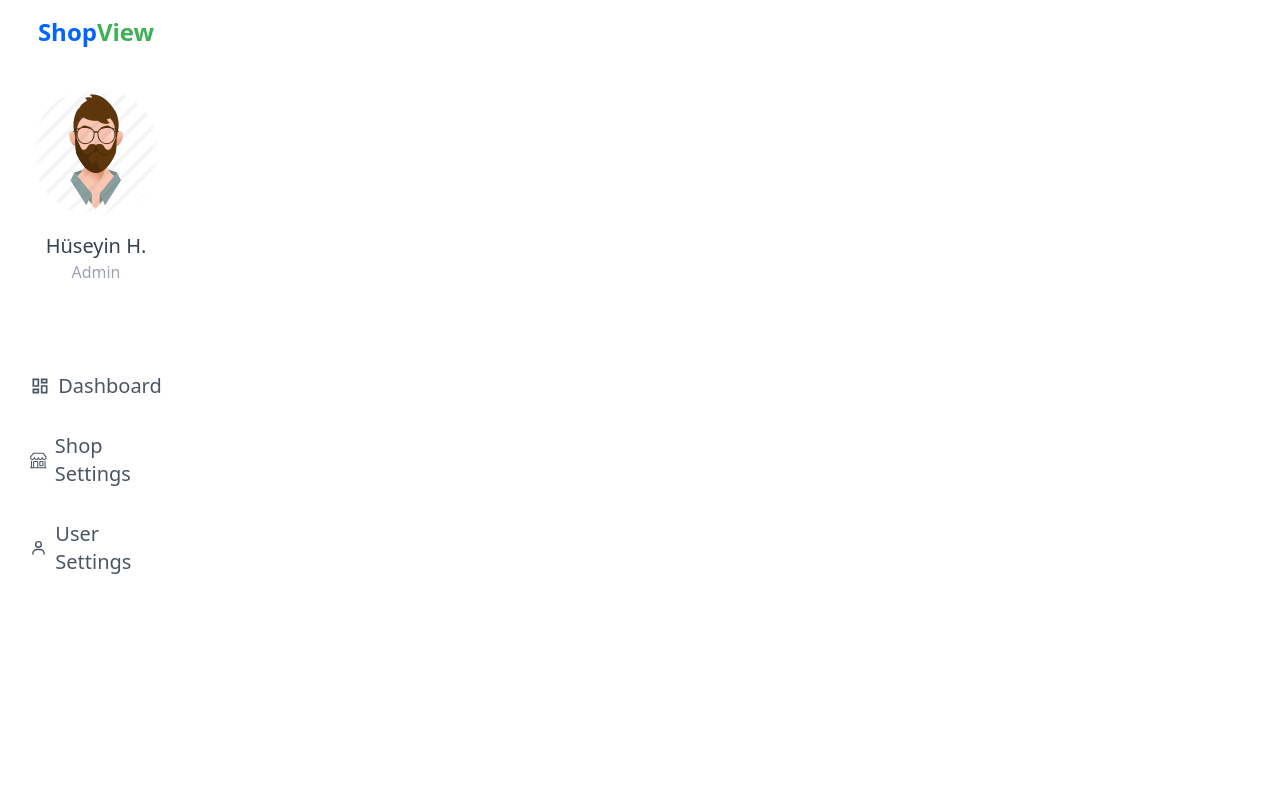
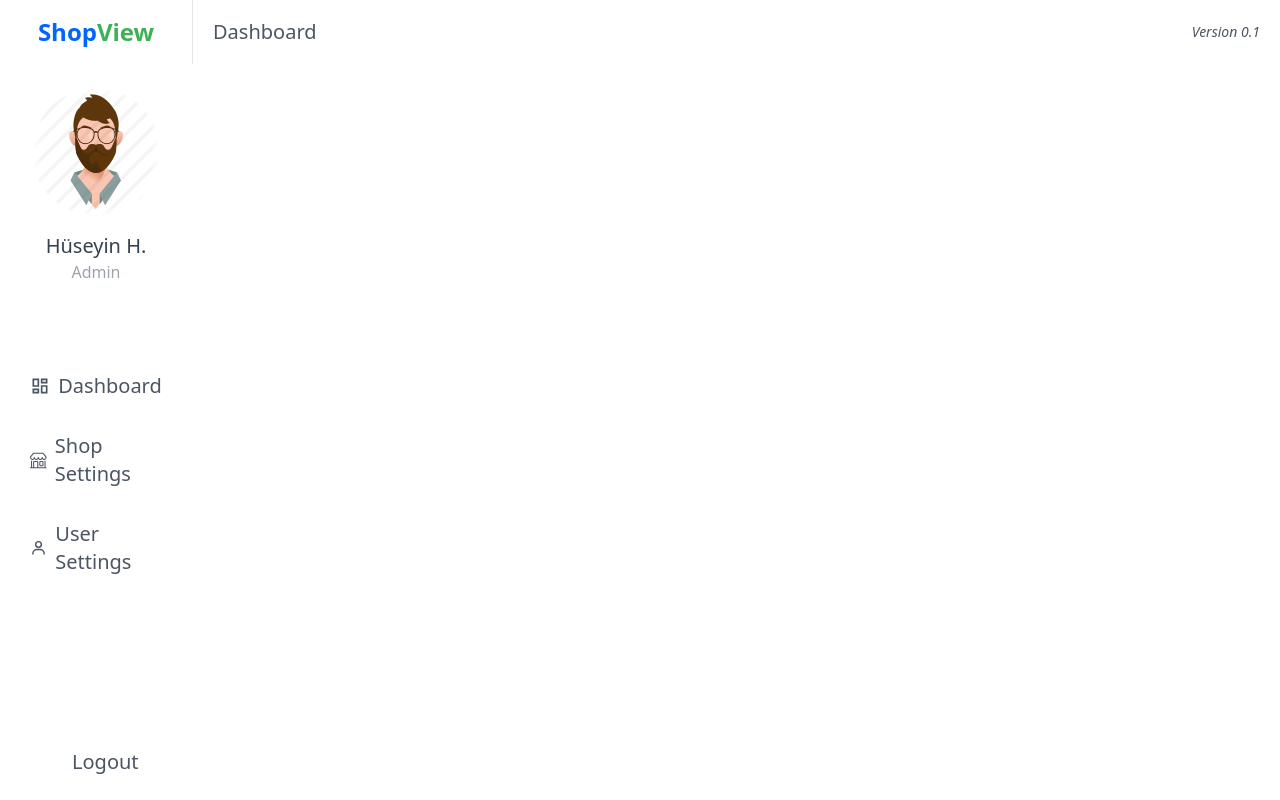
Before and after one commit to hsynhcglu/shopview, a React (Create React App) app in the folder client/: page /admin in a window 1280 px wide. Built offline with nearby package versions, Linux system fonts and the light colour scheme.

Commit message:
some admin panel innovations

```diff
--- a/client/src/App.js
+++ b/client/src/App.js
@@ -1,5 +1,8 @@
 import { BrowserRouter as Router, Route, Routes } from "react-router-dom";
+import AdminDashboard from "./admin/AdminDashboard";
 import AdminHome from "./admin/AdminHome";
+import AdminHeader from "./components/AdminHeader";
+import AdminSidebar from "./components/AdminSidebar";
 import Home from "./Pages/Home";
 import Login from './Pages/Login';
 import Register from './Pages/Register';
@@ -14,7 +17,7 @@ function App() {
             <Route path="/login" element={<Login />} />
             <Route path="/register" element={<Register />} />
             <Route path="/shops" element={<Shops />} />
-            <Route path="/admin" element={<AdminHome />} />
+            <Route path="/admin/*" element={<AdminHome />} />
           </Routes>
       </Router>
     </>
--- /dev/null
+++ b/client/src/admin/AdminDashboard.jsx
@@ -0,0 +1,9 @@
+import React from 'react'
+
+const AdminDashboard = () => {
+  return (
+    <div>AdminDashboard</div>
+  )
+}
+
+export default AdminDashboard
--- a/client/src/admin/AdminHome.jsx
+++ b/client/src/admin/AdminHome.jsx
@@ -1,34 +1,24 @@
 import React from 'react'
-import profile from '../images/profile.png'
-import {MdOutlineDashboard} from 'react-icons/md'
-import {BsShop} from 'react-icons/bs'
-import {BiUser} from 'react-icons/bi'
+import AdminHeader from '../components/AdminHeader'
+import AdminSidebar from '../components/AdminSidebar'
+import { Route, Routes } from "react-router-dom";
+import AdminDashboard from './AdminDashboard';
 
 const AdminHome = () => {
   return (
-    <div className='flex'>
-        <div className='w-[15%] h-screen'>
-            <h1 className='text-2xl text-txt-c1 font-bold text-center mt-4'>Shop<span className='text-txt-c2'>View</span></h1>
-            <div className='grid w-full justify-center'>
-                <img className='w-32 h-32 rounded-full mt-10' src={profile} alt="profile"/>
-                <h2 className='text-xl font-medium text-gray-700 text-center mt-4'>Hüseyin H.</h2>
-                <span className='text-gray-400 text-center'>Admin</span>
-            </div>
-            <nav className='mt-20 w-full justify-center flex'>
-              <ul className='grid gap-y-4'>
-                <li className='font-regular text-gray-600 flex items-center text-xl px-12 py-2 rounded-md cursor-pointer transition-all hover:bg-txt-c2 hover:text-white'>
-                  <MdOutlineDashboard className='mr-2' />Dashboard
-                </li>
-                <li className='font-regular text-gray-600 flex items-center text-xl px-12 py-2 rounded-md cursor-pointer transition-all hover:bg-txt-c2 hover:text-white'>
-                  <BsShop className='mr-2' />Shop Settings
-                </li>
-                <li className='font-regular text-gray-600 flex items-center text-xl px-12 py-2 rounded-md cursor-pointer transition-all hover:bg-txt-c2 hover:text-white'>
-                  <BiUser className='mr-2' />User Settings
-                </li>
-              </ul>
-            </nav>
-        </div>
-    </div>
+    <>
+      <div className='flex'>
+          <AdminSidebar />
+          <div className='h-screen w-[85%]'>
+            <AdminHeader />
+            <Routes>
+                <Route path="/dashboard" element={<AdminDashboard />} />
+            </Routes>
+          </div>
+      </div>
+
+    </>
+
   )
 }
 
--- /dev/null
+++ b/client/src/components/AdminHeader.jsx
@@ -0,0 +1,12 @@
+import React from 'react'
+
+const AdminHeader = () => {
+  return (
+    <div className='flex items-center h-16 px-5 border-l border-solid border-gray-200 justify-between'>
+        <h1 className='text-xl font-medium text-gray-600'>Dashboard</h1>
+        <h2 className='text-gray-600 text-sm italic'>Version 0.1</h2>
+    </div>
+  )
+}
+
+export default AdminHeader
--- /dev/null
+++ b/client/src/components/AdminSidebar.jsx
@@ -0,0 +1,43 @@
+import React from 'react'
+import profile from '../images/profile.png'
+import {MdOutlineDashboard, MdExitToApp} from 'react-icons/md'
+import {BsShop} from 'react-icons/bs'
+import {BiUser} from 'react-icons/bi'
+import {Link} from 'react-router-dom'
+
+const AdminSidebar = () => {
+  return (
+    <div className='w-[15%] h-screen relative'>
+            <h1 className='text-2xl text-txt-c1 font-bold text-center mt-4'>Shop<span className='text-txt-c2'>View</span></h1>
+            <div className='grid w-full justify-center'>
+                <img className='w-32 h-32 rounded-full mt-10' src={profile} alt="profile"/>
+                <h2 className='text-xl font-medium text-gray-700 text-center mt-4'>Hüseyin H.</h2>
+                <span className='text-gray-400 text-center'>Admin</span>
+            </div>
+            <nav className='mt-20 w-full justify-center flex'>
+              <ul className='grid gap-y-4'>
+                <Link to='/admin/dashboard'>
+                    <li className='font-regular text-gray-600 flex items-center text-xl px-12 py-2 rounded-md cursor-pointer transition-all hover:bg-txt-c2 hover:text-white'>
+                    <MdOutlineDashboard className='mr-2' />Dashboard
+                    </li>
+                </Link>
+                <li className='font-regular text-gray-600 flex items-center text-xl px-12 py-2 rounded-md cursor-pointer transition-all hover:bg-txt-c2 hover:text-white'>
+                  <BsShop className='mr-2' />Shop Settings
+                </li>
+                <li className='font-regular text-gray-600 flex items-center text-xl px-12 py-2 rounded-md cursor-pointer transition-all hover:bg-txt-c2 hover:text-white'>
+                  <BiUser className='mr-2' />User Settings
+                </li>
+              </ul>
+            </nav>
+            <div className='p-4 absolute bottom-0 w-full'>
+                <Link to='/'>
+                    <h1 className='text-center font-regular text-gray-600 flex items-center text-xl px-12 py-2 rounded-md cursor-pointer transition-all hover:bg-txt-c1 hover:text-white'>
+                        <MdExitToApp className='mr-2' /> Logout
+                    </h1>
+                </Link>
+            </div>
+        </div>
+  )
+}
+
+export default AdminSidebar
```
